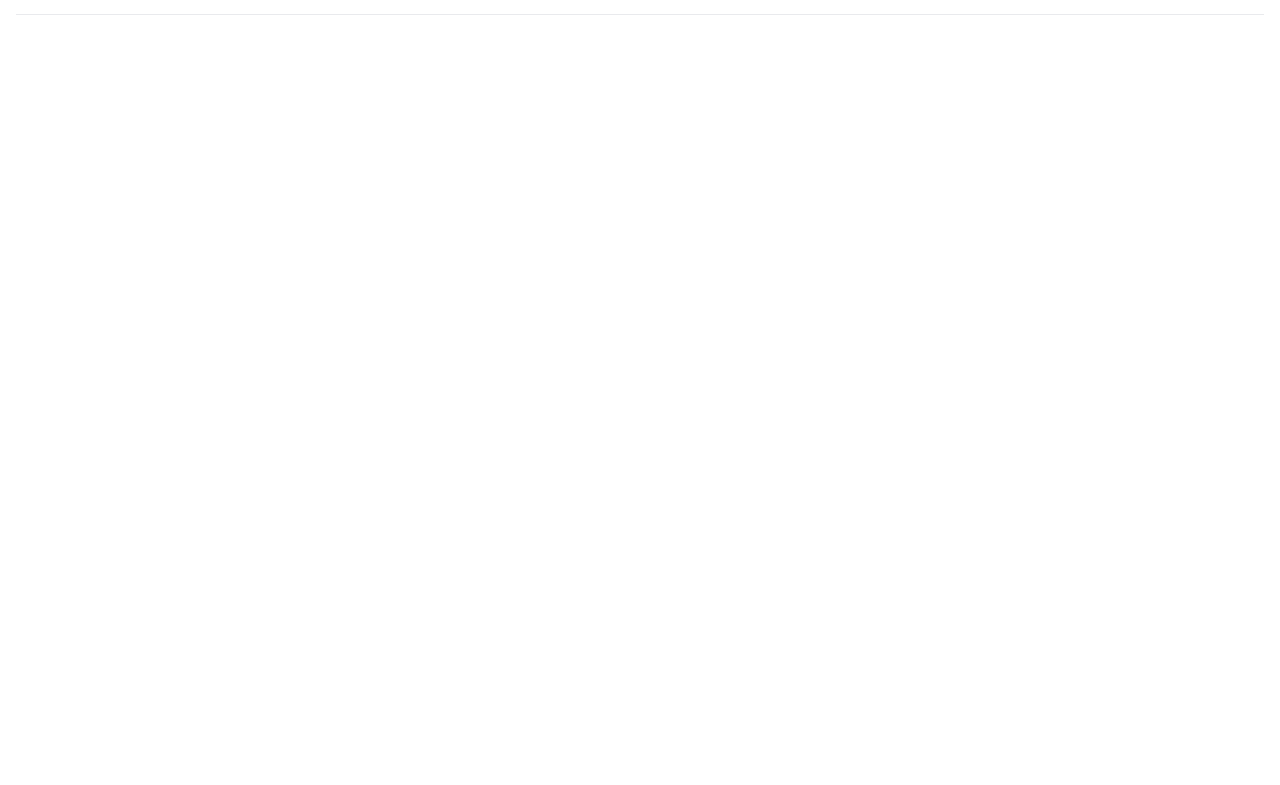
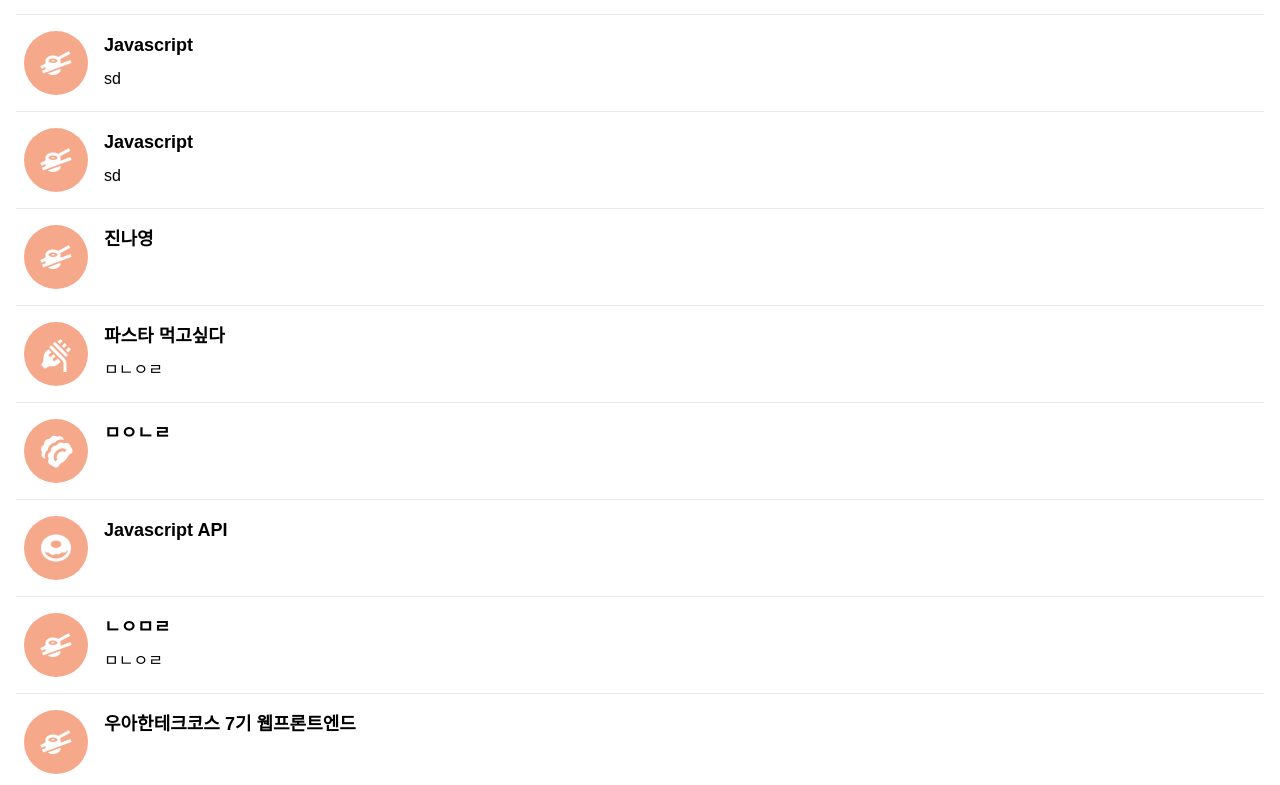
Before and after one commit to woowacourse/self-paced-react, a React (Vite) app: page / in a window 1280 px wide. Shown: the part 735-1520 px from the top of the page. Before the commit the page ends 800 px from the top, so only its background shows below. Built offline with nearby package versions, Linux system fonts and the light colour scheme; data requests are answered from the project's data file.

Commit message:
feat: json-server 설치 및 API 연동 작성

```diff
--- a/db.json
+++ b/db.json
@@ -35,6 +35,84 @@
       "name": "도스타코스 선릉점",
       "description": "멕시칸 캐주얼 그릴",
       "category": "기타"
+    },
+    {
+      "id": "1744227044196",
+      "name": "Javascript",
+      "description": "sd",
+      "category": "일식"
+    },
+    {
+      "id": "1744227116439",
+      "name": "Javascript",
+      "description": "sd",
+      "category": "일식"
+    },
+    {
+      "id": "1744227126865",
+      "name": "진나영",
+      "description": "",
+      "category": "일식"
+    },
+    {
+      "id": "1744227145975",
+      "name": "파스타 먹고싶다",
+      "description": "ㅁㄴㅇㄹ",
+      "category": "양식"
+    },
+    {
+      "id": "1744227205302",
+      "name": "ㅁㅇㄴㄹ",
+      "description": "",
+      "category": "중식"
+    },
+    {
+      "id": "1744227213314",
+      "name": "Javascript API",
+      "description": "",
+      "category": "기타"
+    },
+    {
+      "id": "1744227299585",
+      "name": "ㄴㅇㅁㄹ",
+      "description": "ㅁㄴㅇㄹ",
+      "category": "일식"
+    },
+    {
+      "id": "1744227308139",
+      "name": "우아한테크코스 7기 웹프론트엔드",
+      "description": "",
+      "category": "일식"
+    },
+    {
+      "id": "1744227339116",
+      "name": "Javascript",
+      "description": "",
+      "category": "중식"
+    },
+    {
+      "id": "1744227400709",
+      "name": "ㅁㅇㄴㄹ",
+      "description": "",
+      "category": "아시안"
+    },
+    {
+      "id": "1744227481654",
+      "name": "우아한테크코스 7기 웹프론트",
+      "description": "",
+      "category": "일식"
+    },
+    {
+      "id": "1744227533493",
+      "name": "Javascript",
+      "description": "",
+      "category": "양식"
+    },
+    {
+      "id": "1744227540770",
+      "name": "Javascript API",
+      "description": "sdf",
+      "category": "양식"
     }
   ]
 }
--- a/package.json
+++ b/package.json
@@ -22,6 +22,7 @@
     "eslint-plugin-react": "^7.34.1",
     "eslint-plugin-react-hooks": "^4.6.0",
     "eslint-plugin-react-refresh": "^0.4.6",
+    "json-server": "^1.0.0-beta.3",
     "vite": "^5.2.0"
   }
 }
--- a/src/App.jsx
+++ b/src/App.jsx
@@ -5,53 +5,23 @@ import Header from "./components/common/Header/Header";
 import RestaurantListLayout from "./components/RestaurantListLayout/RestaurantListLayout";
 import RestaurantDetailModal from "./components/BottomModalLayout/RestaurantDetailModal/RestaurantDetailModal";
 import AddRestaurantModal from "./components/BottomModalLayout/AddRestaurantModal/AddRestaurantModal";
-
-const restaurants = [
-  {
-    id: "a01",
-    name: "피양콩할마니",
-    description:
-      "평양 출신의 할머니가 수십 년간 운영해온 비지 전문점 피양콩 할마니. 두부를 빼지 않은 되비지를 맛볼 수 있는 곳으로, ‘피양’은 평안도 사투리로 ‘평양’을 의미한다. 딸과 함께 운영하는 이곳에선 맷돌로 직접 간 콩만을 사용하며, 일체의 조미료를 넣지 않은 건강식을 선보인다. 콩비지와 피양 만두가 이곳의 대표 메뉴지만, 할머니가 옛날 방식을 고수하며 만들어내는 비지전골 또한 이 집의 역사를 느낄 수 있는 특별한 메뉴다. 반찬은 손님들이 먹고 싶은 만큼 덜어 먹을 수 있게 준비돼 있다.",
-    category: "한식",
-  },
-  {
-    id: "a02",
-    name: "친친",
-    description:
-      "Since 2004 편리한 교통과 주차, 그리고 관록만큼 깊은 맛과 정성으로 정통 중식의 세계를 펼쳐갑니다",
-    category: "중식",
-  },
-  {
-    id: "a03",
-    name: "잇쇼우",
-    description:
-      "잇쇼우는 정통 자가제면 사누끼 우동이 대표메뉴입니다. 기술은 정성을 이길 수 없다는 신념으로 모든 음식에 최선을 다하는 잇쇼우는 고객 한분 한분께 최선을 다하겠습니다",
-    category: "일식",
-  },
-  {
-    id: "a04",
-    name: "이태리키친",
-    description: "늘 변화를 추구하는 이태리키친입니다.",
-    category: "양식",
-  },
-  {
-    id: "a05",
-    name: "호아빈 삼성점",
-    description: "푸짐한 양에 국물이 일품인 쌀국수",
-    category: "아시안",
-  },
-  {
-    id: "a06",
-    name: "도스타코스 선릉점",
-    description: "멕시칸 캐주얼 그릴",
-    category: "기타",
-  },
-];
+import { useEffect } from "react";
 
 function App() {
   const [isModalOpen, setIsModalOpen] = useState(false);
   const [modalName, setModalName] = useState("");
   const [selectedRestaurant, setSelectedRestaurant] = useState(null);
+  const [restaurants, setRestaurants] = useState([]);
+
+  useEffect(() => {
+    const fetchRestaurants = async () => {
+      const response = await fetch("http://localhost:3000/restaurants");
+      const data = await response.json();
+      setRestaurants(data);
+    };
+
+    fetchRestaurants();
+  }, []);
 
   const openRestaurantDetailModal = ({ restaurant }) => {
     setModalName("restaurantDetail");
@@ -59,7 +29,7 @@ function App() {
     setIsModalOpen(true);
   };
 
-  const onAddRestaurant = (event) => {
+  const onAddRestaurant = async (event) => {
     event.preventDefault();
     const form = new FormData(event.target);
     const newRestaurant = {
@@ -68,7 +38,16 @@ function App() {
       description: form.get("description"),
       category: form.get("category"),
     };
-    restaurants.push(newRestaurant);
+
+    await fetch("http://localhost:3000/restaurants", {
+      method: "POST",
+      headers: {
+        "Content-Type": "application/json",
+      },
+      body: JSON.stringify(newRestaurant),
+    });
+
+    setRestaurants([...restaurants, newRestaurant]);
     closeModal();
   };
 
```
Also changed, not shown: 1 other file (tests, documents, lock files or other folders).
